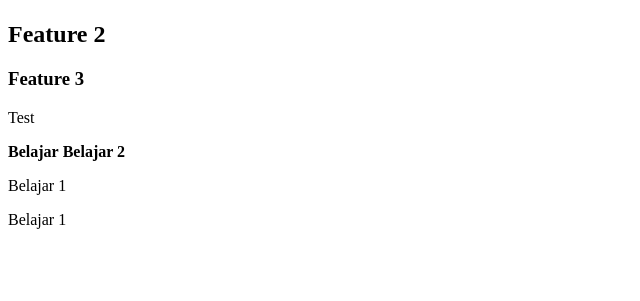
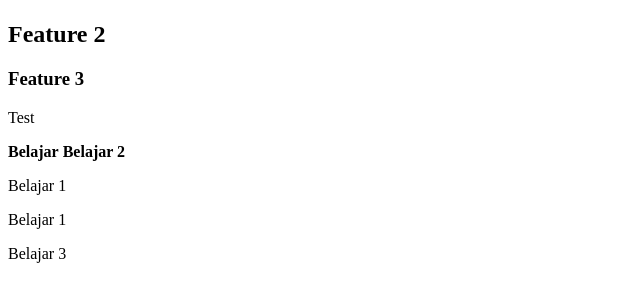
Before and after one commit to Monik-star/GitandGitHub, a website: page index.html in a window 1280 px wide. Shown: the part 59-360 px from the top of the page, without its empty margins (0-640 px from the left). Drawn offline with Linux system fonts and the light colour scheme.

Commit message:
add new p tag

```diff
--- a/index.html
+++ b/index.html
@@ -15,6 +15,7 @@
     <b>Belajar 2</b>
     <p>Belajar 1</p>
     <p>Belajar 1</p>
+    <p1>Belajar 3</p1>
 
 </body>
 </html>
```
